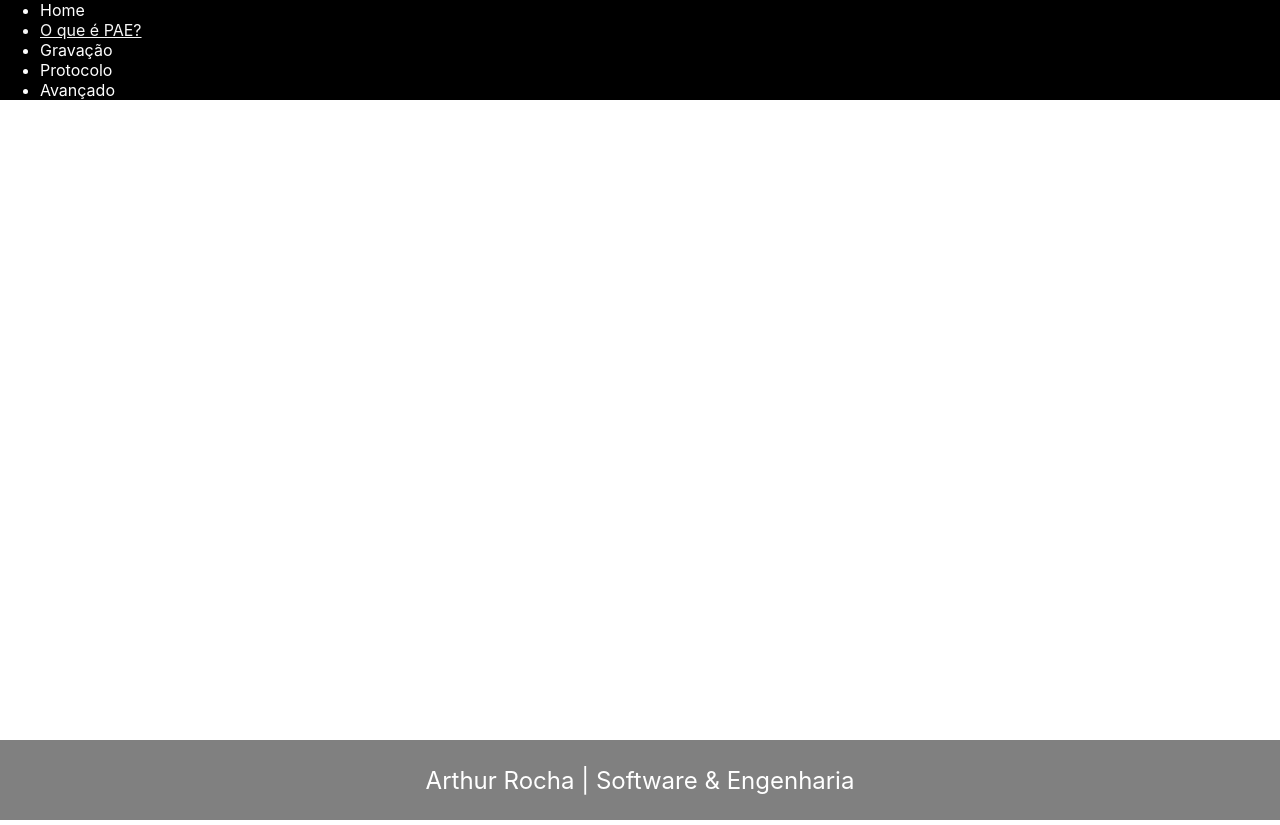
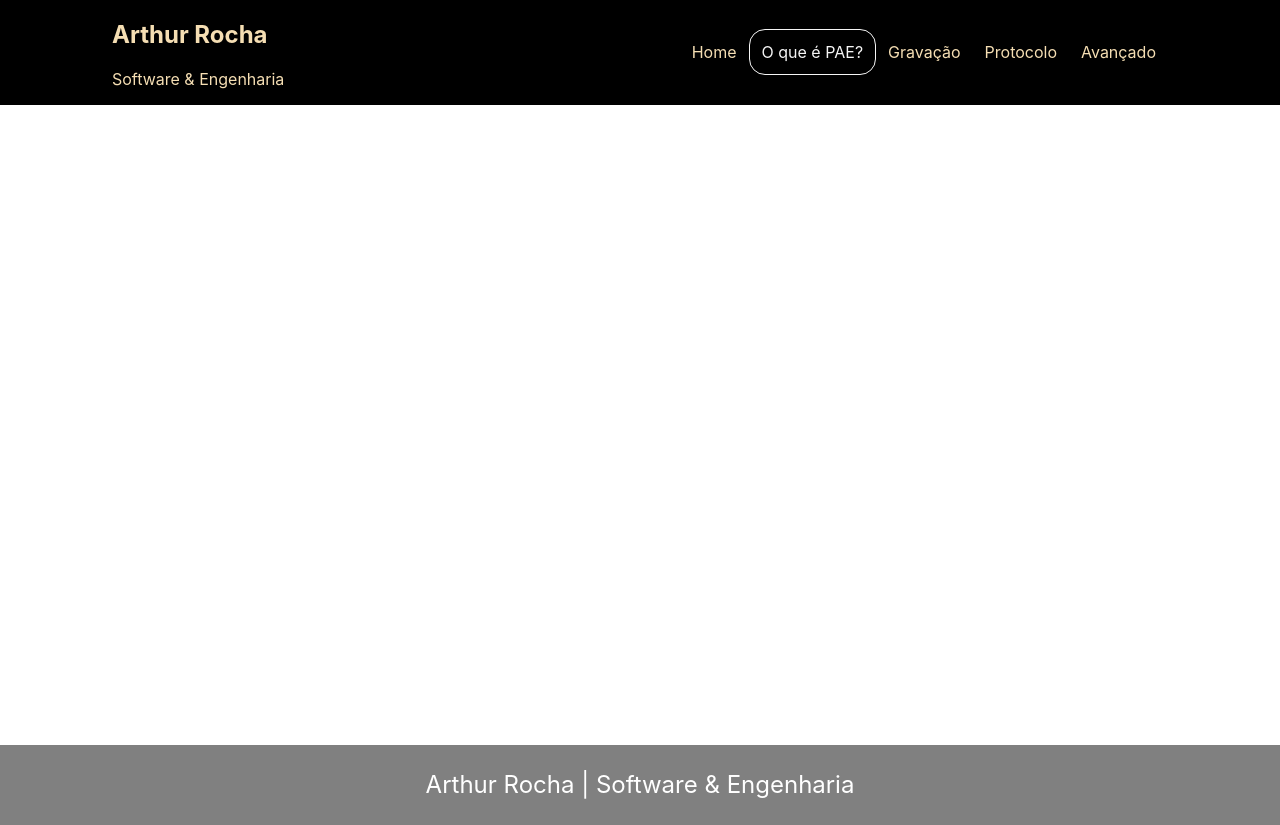
Before and after one commit to Arthur0Rocha/my-page-2022-02-19, a Next.js app: page /pae/o-que-e-pae in a window 1280 px wide. Built offline with nearby package versions, Linux system fonts and the light colour scheme.

Commit message:
updated PAE header

```diff
--- a/components/pae/header.tsx
+++ b/components/pae/header.tsx
@@ -1,6 +1,7 @@
 import { ReactNode } from 'react';
 import Link from 'next/link'
 
+import genStyles from '../../styles/general.module.css'
 import styles from '../../styles/PAE-Header.module.css';
 
 type Props = {
@@ -19,8 +20,16 @@ const pages = [
 function Header({ pageSlug } : Props) {
     return (
         <header className={styles.header}>
+            <div className={styles.container}>
+
+                <div className={styles.logo}>
+                    <h2>
+                        Arthur Rocha
+                    </h2>
+                    <p>Software & Engenharia</p>
+                </div>
+
                 <ul className={styles.ul}>
-
                     { pages.map( function( [slug, name, link] ) {
                         return (
                             <Link key={slug} href={link}>
@@ -33,6 +42,7 @@ function Header({ pageSlug } : Props) {
                         )
                 }) }
                 </ul>
+            </div>
         </header>
     )
 }
--- a/styles/PAE-Header.module.css
+++ b/styles/PAE-Header.module.css
@@ -2,17 +2,48 @@
     min-height: 5rem;
     background-color: black;
     color: wheat;
+
+}
+
+.container {
+    padding: 0 2rem;
+    max-width: 70rem;
+    width: 100%;
+    margin: 0 auto;
+
+    display: flex;
+    justify-content: space-between;
+
+}
+
+.logo {
+    display: inline-block;
 }
 
 .ul {
     margin: 0;
+    display: inline-block;
+    list-style-type: none;
+
+    display: flex;
+    flex-direction: row;
+
+    align-items: center;
+    justify-content: space-between;
+
 }
 
 .li {
-    color: white;
+    padding: .75rem;
+}
+
+.li:hover {
+    opacity: 0.5;
+    transition: .2s;
 }
 
 .highlight {
     color: whitesmoke;
-    text-decoration: underline;
+    border: 1px solid;
+    border-radius: 1rem;
 }
--- /dev/null
+++ b/styles/general.module.css
@@ -0,0 +1,5 @@
+.container {
+    padding: 0 2rem;
+    max-width: 70rem;
+    margin: 0 auto;
+}
```
Lines whose indentation alone changed are shown as unchanged.
